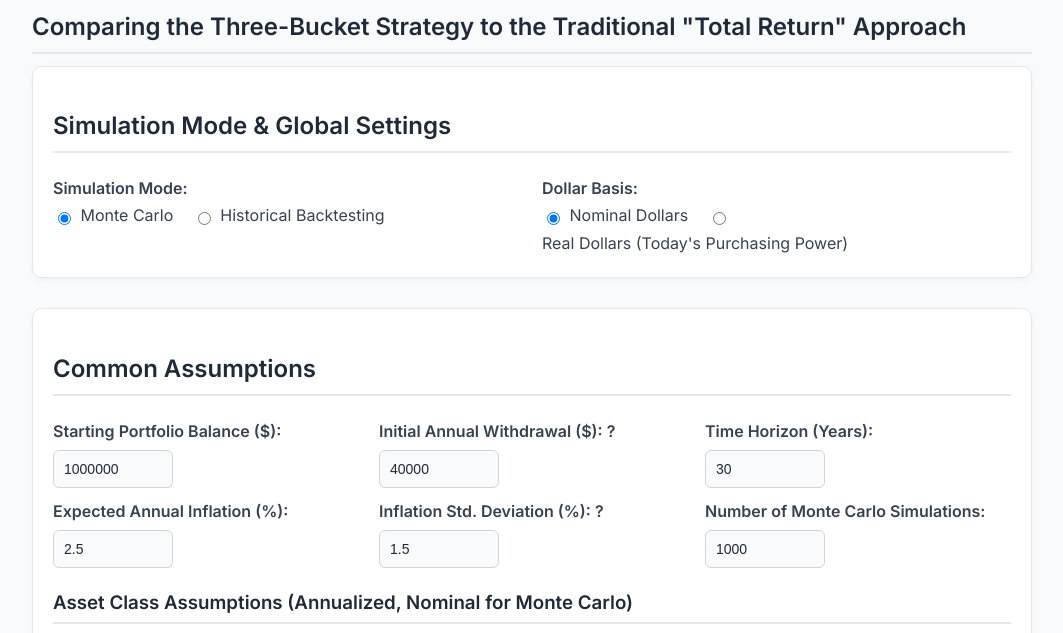
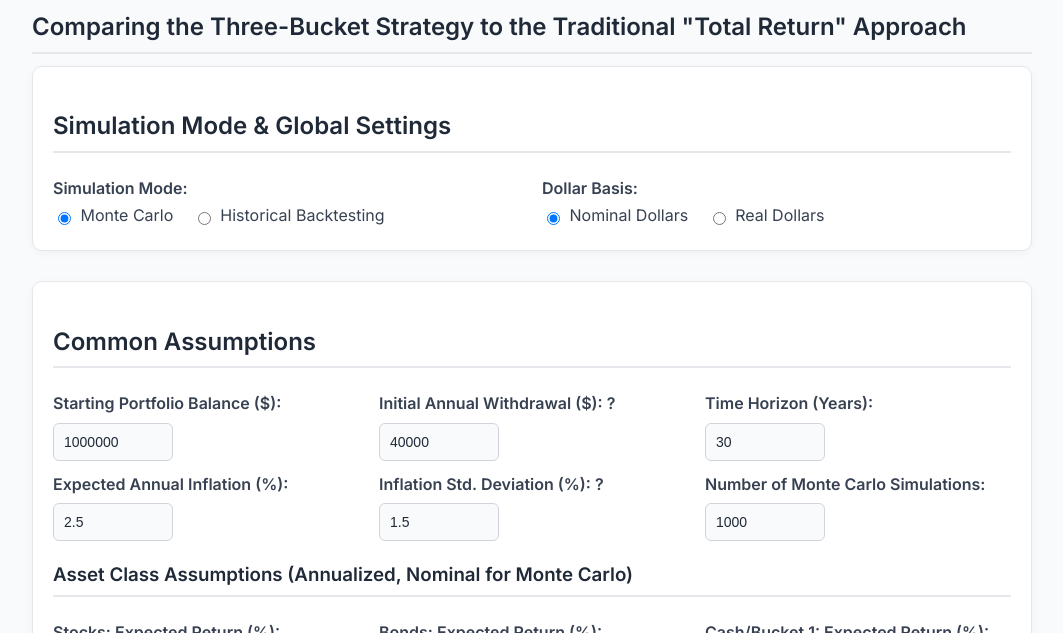
Before and after one commit to AuthenticPath/retirement-simulator-staging, a plain HTML site: page index.html in a window 1280 px wide. Shown: the part 89-722 px from the top of the page, without its empty margins (108-1171 px from the left). Drawn offline with Linux system fonts and the light colour scheme.

Commit message:
Fixed 'Real Dollar's label formatting by deleting (Today's purchasing power)

```diff
--- a/index.html
+++ b/index.html
@@ -59,9 +59,7 @@
               name="dollarBasis"
               value="real"
             />
-            <label for="dollarsReal" class="radio-label"
-              >Real Dollars (Today's Purchasing Power)</label
-            >
+            <label for="dollarsReal" class="radio-label">Real Dollars</label>
           </div>
         </div>
       </div>
```
